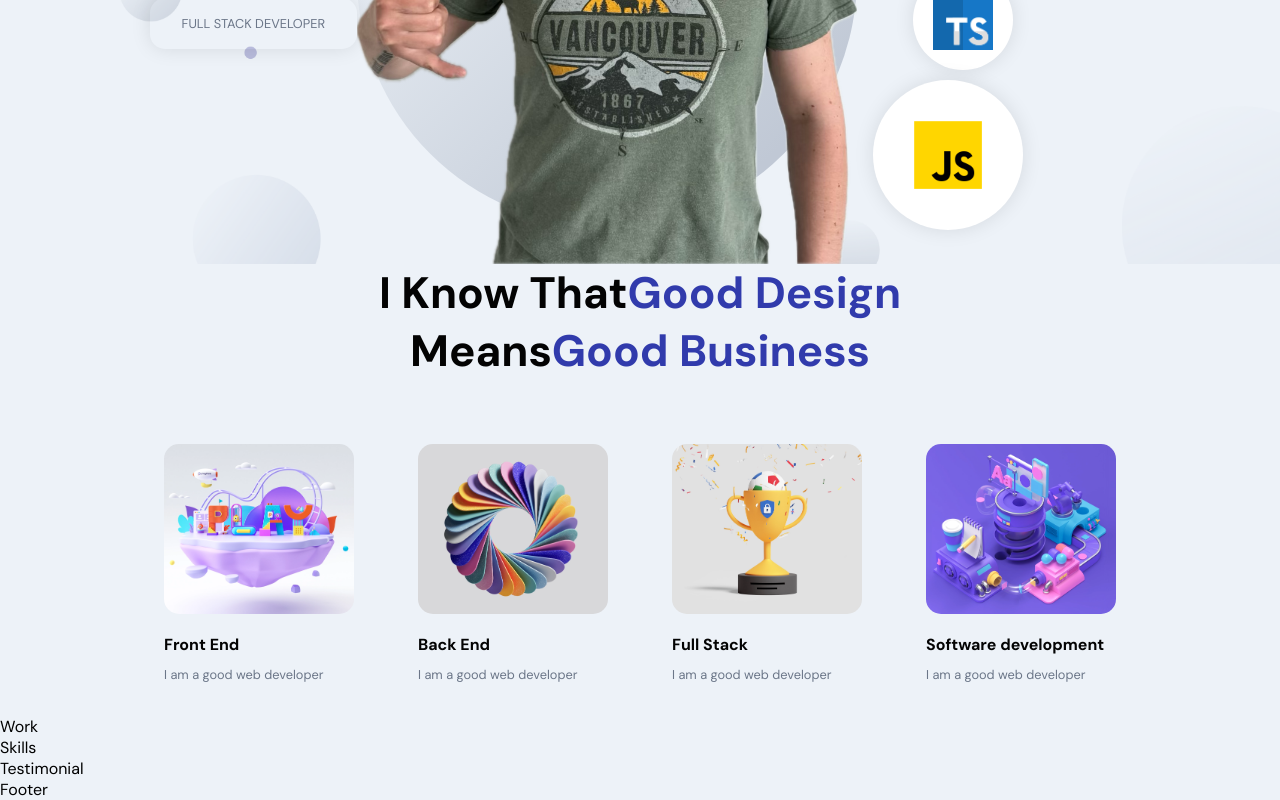
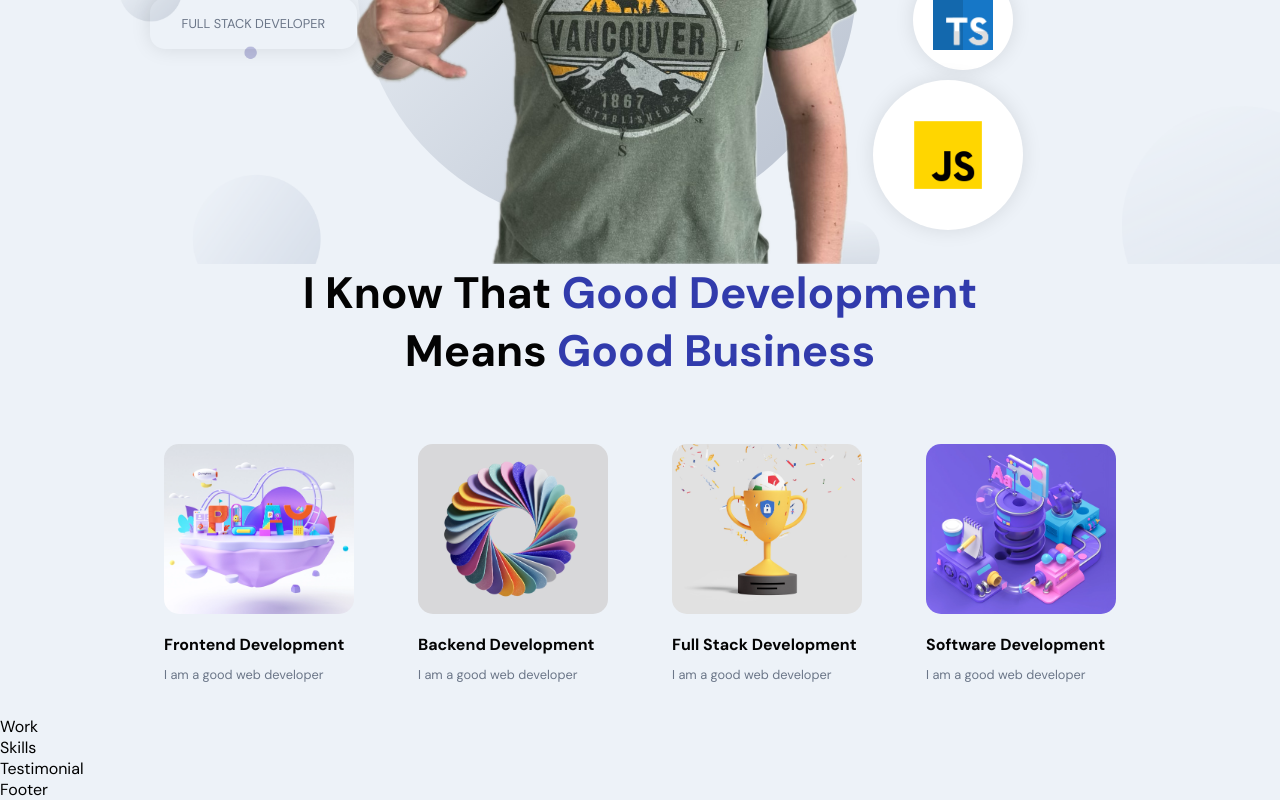
Before and after one commit to aiefymenko/aiefymenko_portfolio, a React (Create React App) app in the folder frontend_react/: page / in a window 1280 px wide. Shown: the part 470-1270 px from the top of the page. Built offline with nearby package versions, Linux system fonts and the light colour scheme.

Commit message:
Add client file to connect to sanity

```diff
--- a/frontend_react/src/container/About/About.jsx
+++ b/frontend_react/src/container/About/About.jsx
@@ -5,22 +5,16 @@ import {images} from '../../constants'
 import './About.scss';
 
 const abouts = [
-  {title: 'Front End', description: 'I am a good web developer',imgUrl: images.about01},
-  {title: 'Back End', description: 'I am a good web developer',imgUrl: images.about02},
-  {title: 'Full Stack', description: 'I am a good web developer',imgUrl: images.about03},
-  {title: 'Software development', description: 'I am a good web developer',imgUrl: images.about04}
+  {title: 'Frontend Development', description: 'I am a good web developer',imgUrl: images.about01},
+  {title: 'Backend Development', description: 'I am a good web developer',imgUrl: images.about02},
+  {title: 'Full Stack Development', description: 'I am a good web developer',imgUrl: images.about03},
+  {title: 'Software Development', description: 'I am a good web developer',imgUrl: images.about04}
 ];
 
 const About = () => {
   return (
 <>
-    <h2 className='head-text'>
-      I know that
-      <span>Good design</span>
-      <br/>
-      means
-      <span>Good business</span>
-      </h2>
+    <h2 className='head-text'> I know that <span>Good Development</span> <br/> means <span>Good business</span></h2>
 
       <div className='app__profiles'>
       {abouts.map((about, index) => (
--- a/frontend_react/src/container/About/About.scss
+++ b/frontend_react/src/container/About/About.scss
@@ -26,4 +26,13 @@
     border-radius: 15px;
     object-fit: cover;
   }
+
+  @media screen and (min-width: 2000px) {
+    width: 370px;
+    margin: 2rem 4rem;
+
+    img {
+      height: 320px;
+    }
+  }
 }
```
Also changed, not shown: frontend_react/src/client.js (added, +10 -0 lines).
